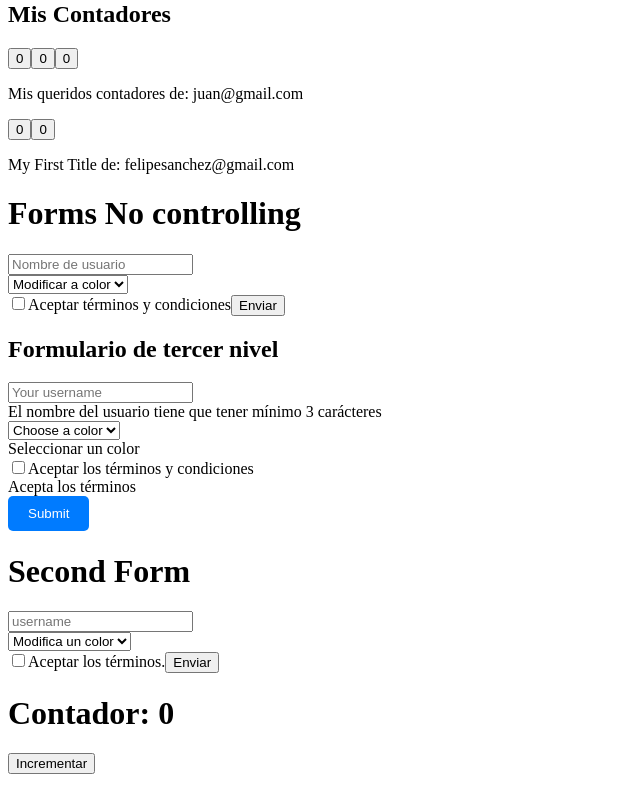
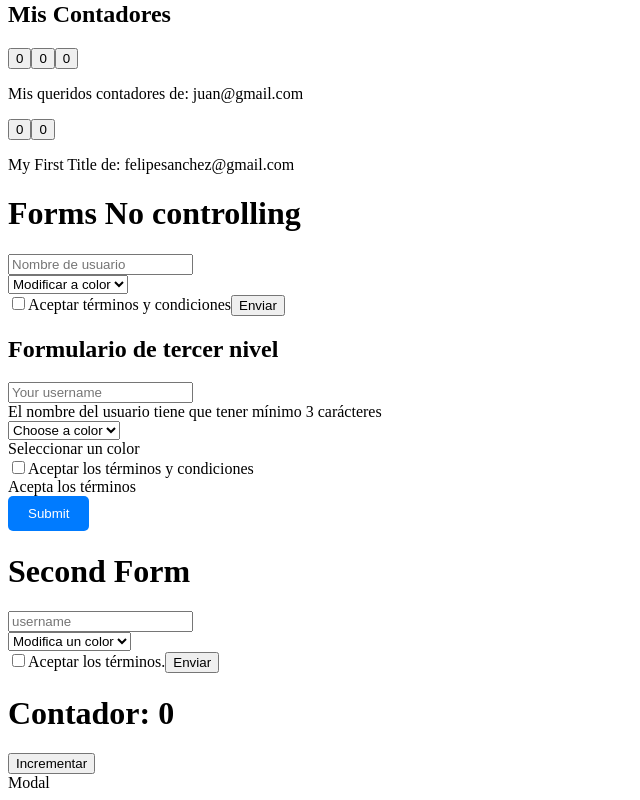
Before and after one commit to PC-Techdeveloper/react-ts, a React (Vite) app: page / in a window 1280 px wide. Shown: the part 262-1062 px from the top of the page, without its empty margins (0-640 px from the left). Built offline with nearby package versions, Linux system fonts and the light colour scheme.

Commit message:
Add component Modal

```diff
--- a/src/main.tsx
+++ b/src/main.tsx
@@ -13,6 +13,7 @@ import Title from './Components/Title.tsx';
 import Forms from './Components/Forms.tsx';
 import SecondForms from './Components/SecondForms.tsx';
 import UseEffect from './Components/UseEffect.tsx';
+import Modal from './Components/Modal.tsx';
 
 createRoot(document.getElementById('root')!).render(
   <StrictMode>
@@ -31,5 +32,6 @@ createRoot(document.getElementById('root')!).render(
     <Forms />
     <SecondForms />
     <UseEffect />
+    <Modal />
   </StrictMode>
 );
```
